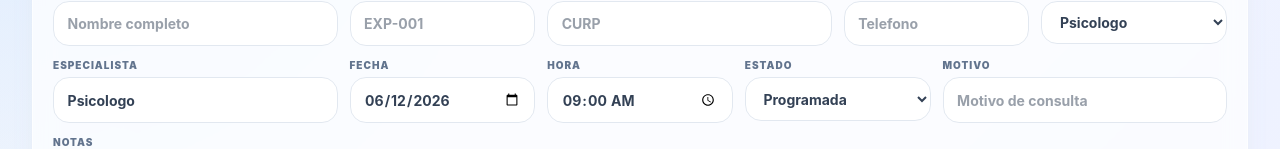
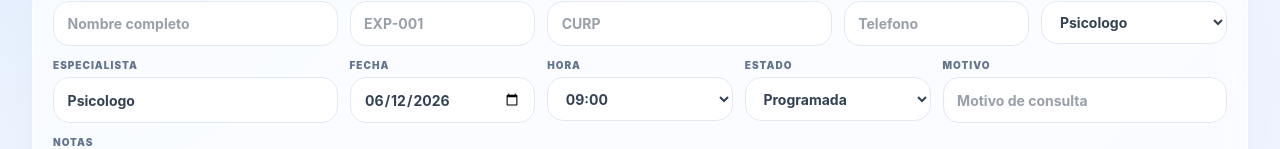
Before and after one commit to bienestarparatodos202519-sudo/shiny-computing-machine, a React (Vite) app: page / in a window 1280 px wide. Shown: the part 247-396 px from the top of the page. Built offline with nearby package versions, Linux system fonts and the light colour scheme.

Commit message:
Use stable time selector for agenda form
Co-authored-by: bienestarparatodos202519-sudo <bienestarparatodos202519-sudo@users.noreply.github.com>

```diff
--- a/src/App.tsx
+++ b/src/App.tsx
@@ -47,6 +47,12 @@ const emptyForm = (): FormState => ({
 });
 
 const blockedDays: BlockedDay[] = [];
+
+const timeOptions = Array.from({ length: 25 }, (_, index) => {
+  const hour = 8 + Math.floor(index / 2);
+  const minute = index % 2 === 0 ? '00' : '30';
+  return `${String(hour).padStart(2, '0')}:${minute}`;
+});
 
 const normalizeCurp = (value: string) => value.toUpperCase().replace(/[^A-Z0-9]/g, '').slice(0, 18);
 
@@ -330,7 +336,13 @@ export default function App() {
               <input type="date" value={form.date} onChange={(event) => updateField('date', event.target.value)} className="input" />
             </Field>
             <Field className="lg:col-span-2" label="Hora">
-              <input type="time" value={form.time} onChange={(event) => updateField('time', event.target.value)} className="input" />
+              <select value={form.time} onChange={(event) => updateField('time', event.target.value)} className="input">
+                {timeOptions.map((time) => (
+                  <option key={time} value={time}>
+                    {time}
+                  </option>
+                ))}
+              </select>
             </Field>
             <Field className="lg:col-span-2" label="Estado">
               <select value={form.status} onChange={(event) => updateField('status', event.target.value)} className="input">
```
